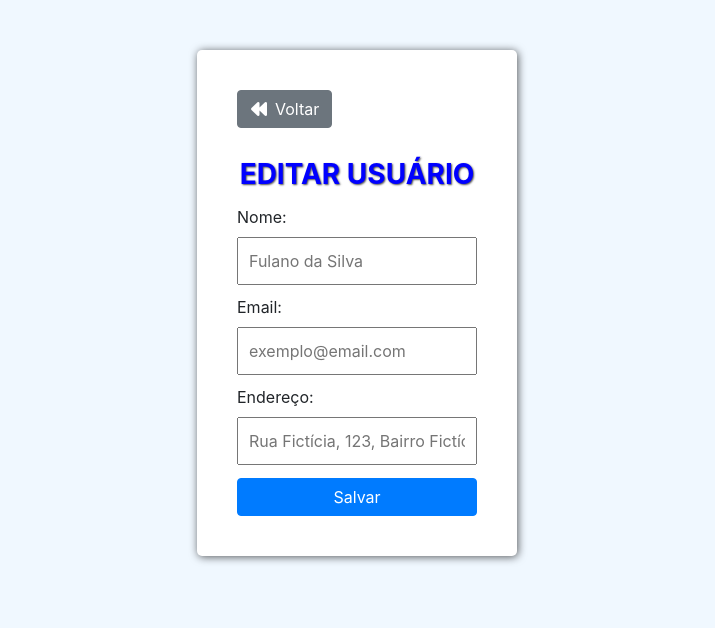
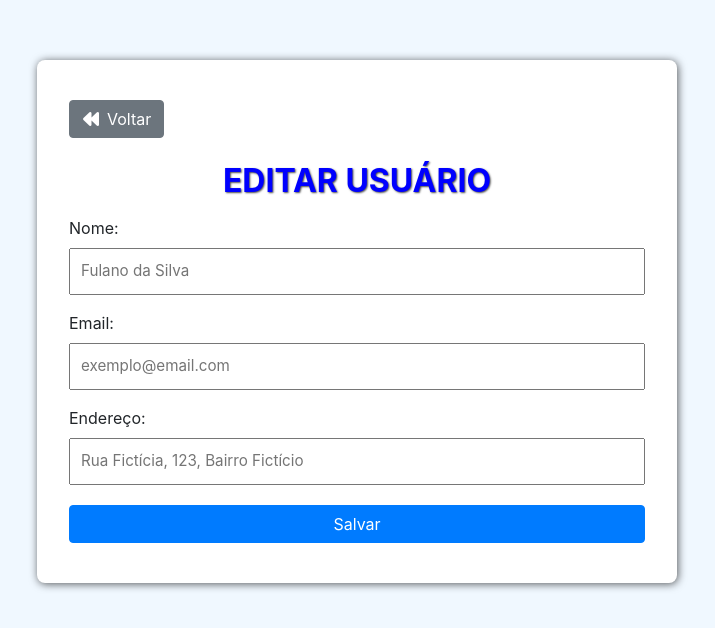
Before and after one commit to joao-vitorb/mern-crud-uniube, a React (Create React App) app in the folder client/: page /update/1 in a window 1280 px wide. Shown: the top 628 px of the page, without its empty margins (283-998 px from the left). Built offline with nearby package versions, Linux system fonts and the light colour scheme; no server answers.

Commit message:
ajuste na responsividade

```diff
--- a/client/src/addUser/adduser.css
+++ b/client/src/addUser/adduser.css
@@ -1,10 +1,12 @@
 .addUser {
   background-color: white;
-  padding: 40px;
-  width: 25%;
-  margin: 50px auto;
-  border-radius: 5px;
-  box-shadow: 1px 1px 8px rgb(0, 0, 0, 0.65);
+  padding: 32px 24px;
+  width: 100%;
+  max-width: 480px;
+  margin: 40px auto;
+  border-radius: 8px;
+  box-shadow: 1px 1px 8px rgba(0, 0, 0, 0.65);
+  box-sizing: border-box;
 }
 
 .addUser .inputGroup {
@@ -14,27 +16,48 @@
 }
 
 .addUserForm .inputGroup label {
-  margin-top: 5px;
+  margin-top: 8px;
 }
 
 .addUserForm .inputGroup input {
-  margin-bottom: 5px;
+  margin-bottom: 8px;
   padding: 10px;
+  font-size: 0.95rem;
 }
 
 .addUserForm .inputGroup button {
-  margin-top: 8px;
+  margin-top: 12px;
+  width: 100%;
 }
 
 .addUser h3 {
-  margin-top: 30px;
+  margin-top: 24px;
   text-align: center;
   font-weight: bold;
   color: blue;
   text-transform: uppercase;
+  font-size: 1rem;
   text-shadow: 1px 1px 2px rgba(0, 0, 0, 0.7);
 }
 
 .addUser i {
   margin-right: 5px;
 }
+
+@media (min-width: 768px) {
+  .addUser {
+    padding: 40px 32px;
+    margin: 60px auto;
+    max-width: 560px;
+  }
+
+  .addUser h3 {
+    font-size: 1.1rem;
+  }
+}
+
+@media (min-width: 1024px) {
+  .addUser {
+    max-width: 640px;
+  }
+}
--- a/client/src/getUser/User.css
+++ b/client/src/getUser/User.css
@@ -1,20 +1,27 @@
 .userTable {
-  width: 60%;
-  margin: 50px auto;
+  width: 90%;
+  max-width: 960px;
+  margin: 40px auto;
   background-color: white;
-  padding: 50px;
+  padding: 32px 24px;
   border-radius: 5px;
   box-shadow: 1px 1px 8px rgba(0, 0, 0, 0.65);
+  box-sizing: border-box;
+  overflow-x: auto;
 }
 
 .userTable table {
   width: 100%;
   margin-top: 30px;
+  border-collapse: collapse;
+  min-width: 600px;
 }
 
 .userTable table thead th {
   background-color: blue;
   color: white;
+  padding: 10px;
+  text-align: center;
 }
 
 .userTable table tbody td {
@@ -23,11 +30,70 @@
   vertical-align: middle;
 }
 
-.actionButtons button {
-  margin: 0 10px;
+.actionButtons {
+  display: flex;
+  justify-content: center;
+  gap: 10px;
+}
+
+.actionButtons .btn {
+  white-space: nowrap;
 }
 
 .noData {
   margin-top: 20px;
   text-align: center;
 }
+
+
+@media (max-width: 768px) {
+  .userTable {
+    width: 95%;
+    margin: 20px auto;
+    padding: 20px 16px;
+    box-shadow: 0 0 6px rgba(0, 0, 0, 0.4);
+  }
+
+  .userTable table {
+    min-width: 100%;
+    font-size: 0.9rem;
+  }
+
+  .actionButtons {
+    flex-direction: column;
+    gap: 6px;
+  }
+
+  .actionButtons .btn {
+    width: 100%;
+  }
+}
+
+@media (max-width: 480px) {
+  .userTable {
+    padding: 16px 10px;
+    margin: 16px auto;
+    box-shadow: none;
+    border-radius: 0;
+  }
+
+  .userTable table {
+    display: block;
+    overflow-x: auto;
+    white-space: nowrap;
+    font-size: 0.85rem;
+  }
+
+  .userTable table thead th,
+  .userTable table tbody td {
+    padding: 8px 6px;
+  }
+
+  .noData h3 {
+    font-size: 1rem;
+  }
+
+  .noData p {
+    font-size: 0.9rem;
+  }
+}
--- a/client/src/updateUser/update.css
+++ b/client/src/updateUser/update.css
@@ -1,10 +1,12 @@
 .addUser {
   background-color: white;
-  padding: 40px;
-  width: 25%;
-  margin: 50px auto;
-  border-radius: 5px;
-  box-shadow: 1px 1px 8px rgb(0, 0, 0, 0.65);
+  padding: 32px 24px;
+  width: 100%;
+  max-width: 480px;
+  margin: 40px auto;
+  border-radius: 8px;
+  box-shadow: 1px 1px 8px rgba(0, 0, 0, 0.65);
+  box-sizing: border-box;
 }
 
 .addUser .inputGroup {
@@ -14,27 +16,48 @@
 }
 
 .addUserForm .inputGroup label {
-  margin-top: 5px;
+  margin-top: 8px;
 }
 
 .addUserForm .inputGroup input {
-  margin-bottom: 5px;
+  margin-bottom: 8px;
   padding: 10px;
+  font-size: 0.95rem;
 }
 
 .addUserForm .inputGroup button {
-  margin-top: 8px;
+  margin-top: 12px;
+  width: 100%;
 }
 
 .addUser h3 {
-  margin-top: 30px;
+  margin-top: 24px;
   text-align: center;
   font-weight: bold;
   color: blue;
   text-transform: uppercase;
+  font-size: 1.5rem;
   text-shadow: 1px 1px 2px rgba(0, 0, 0, 0.7);
 }
 
 .addUser i {
   margin-right: 5px;
 }
+
+@media (min-width: 768px) {
+  .addUser {
+    padding: 40px 32px;
+    margin: 60px auto;
+    max-width: 560px;
+  }
+
+  .addUser h3 {
+    font-size: 2rem;
+  }
+}
+
+@media (min-width: 1024px) {
+  .addUser {
+    max-width: 640px;
+  }
+}
```
